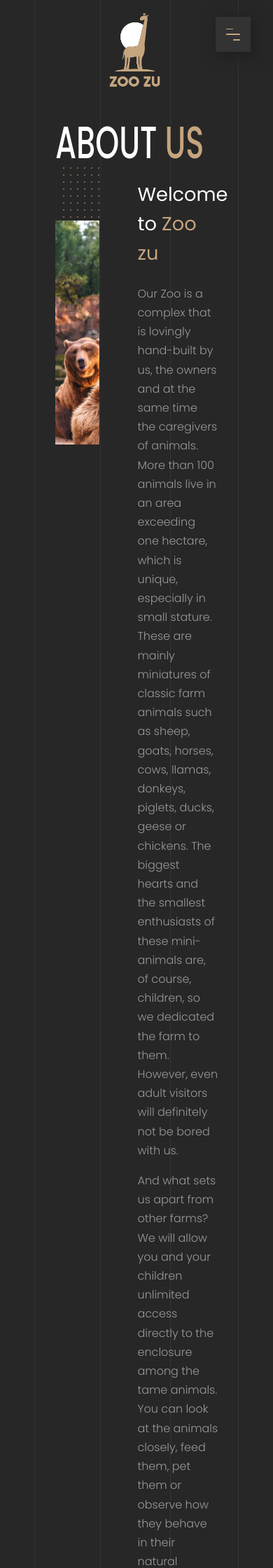
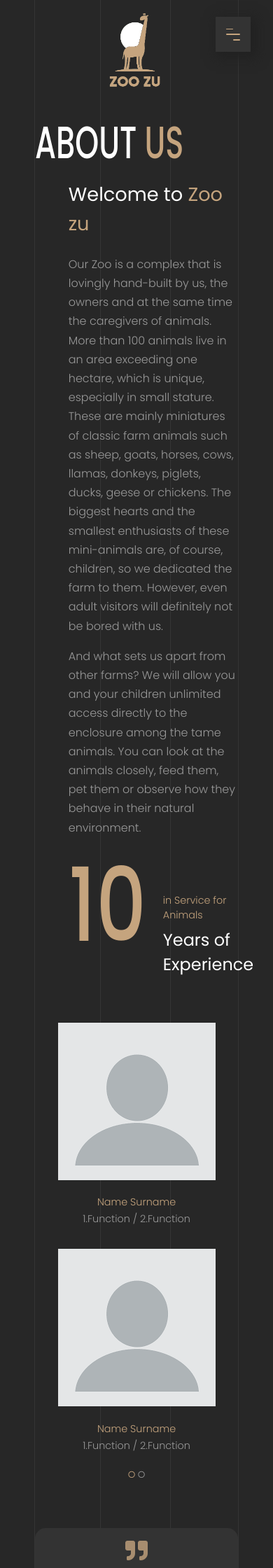
Before and after one commit to Matejix/Semestralna_praca_Matej_Juricek, a PHP site: page /about_us.html in a window 390 px wide; the page is wider, and only the part inside the window is pictured. Shown: the top 2240 px of that part at 70% size. Run offline with PHP 8.4, Linux system fonts and the light colour scheme; some libraries are stand-ins or nearby versions.

Commit message:
responsive design 3/3 pages done

```diff
--- a/css/style.css
+++ b/css/style.css
@@ -612,17 +612,17 @@ input[type=submit]{
   height: 400px;
 }
 
-.about-img{
-  width: 90%;
+.about-img {
+  width: 250px;
   height: 100%;
   overflow: hidden;
   padding-top: 80px;
 }
 
-.about-img img{
+.about-img img {
   position: relative;
   transform: translateX(-10%);
-  height: 400px;
+  height: 360px;
 }
 .img-dotted-shadow{
   position: absolute;
@@ -630,8 +630,8 @@ input[type=submit]{
   right: 0;
   background-image: radial-gradient(#c5a47e 20%, #272727 20%);
   background-size: 10px 10px;
-  width: 90%;
-  height: 400px;
+  width: 250px;
+  height: 100%;
   opacity: 0.5;
   z-index: -1;
 }
@@ -746,6 +746,7 @@ font-size: 1.7em;
   background-color: #333;
     border-radius: 15px;
     width: 40%;
+    height: 100%;
     margin: 1em;
     text-align: center;
     display: flex;
@@ -822,6 +823,12 @@ font-size: 1.7em;
   .discover-more-tags-links{
     width: 100%;
   }
+
+  /*________ABOUT-US-PAGE_________*/
+
+.employees-wrapper, .reviews-from-visitor-wrapper {
+  width: 100%;
+}
 
 @media screen and (max-width: 1270px) {
 
@@ -904,6 +911,29 @@ font-size: 1.7em;
     width: 80%;
     box-shadow: 50px -24px 0px 11px #333;
   }
+
+  /*______ABOUT US PAGE_______*/
+
+  .about-img-wrapper {
+    height: 330px;
+}
+  .about-img {
+    width: 201px;
+    padding-top: 45px;
+}
+  .about-img img {
+    height: 280px;
+}
+.img-dotted-shadow {
+  width: 160px;
+}
+
+.about-text {
+  width: 100%;
+}
+.about-wrapper {
+  width: 100%;
+}
 }
 
 @media screen and (max-width: 992px) {
@@ -952,6 +982,29 @@ font-size: 1.7em;
     width: 40%;
     height: auto;
   }
+
+  /*_______-ABOUT-US-PAGE________*/
+.about-img-wrapper {
+  height: 260px;
+}
+.about-img {
+  width: 150px;
+  padding-top: 20px;
+}
+.about-img img {
+  height: 235px;
+}
+.review p {
+  font-size: 0.8em;
+}
+
+.visitor-info {
+  align-items: center;
+  flex-direction: column;
+}
+.review i {
+  font-size: 2em;
+}
 }
 
 @media screen and (max-width: 790px) {
@@ -1057,6 +1110,19 @@ font-size: 1.7em;
   margin: 0 20px 0 0;
 }
 
+/*______-ABOUT-US-PAGE_________*/
+.about-img-wrapper {
+  display: none;
+}
+.employees, .visitors {
+  flex-direction: column;
+  align-items: center;
+}
+  .review{
+    width: 80%;
+  }
+}
+
 @media screen and (max-width: 576px){
 
   .logo img {
@@ -1155,4 +1221,11 @@ font-size: 1.7em;
     margin-top: 0;
     padding: 0.2em 0.5em;
   }
+
+  /*_____ABOUT-US-PAGE______*/
+
+  .review{
+
+    width: 100%;
+  }
 }
```
